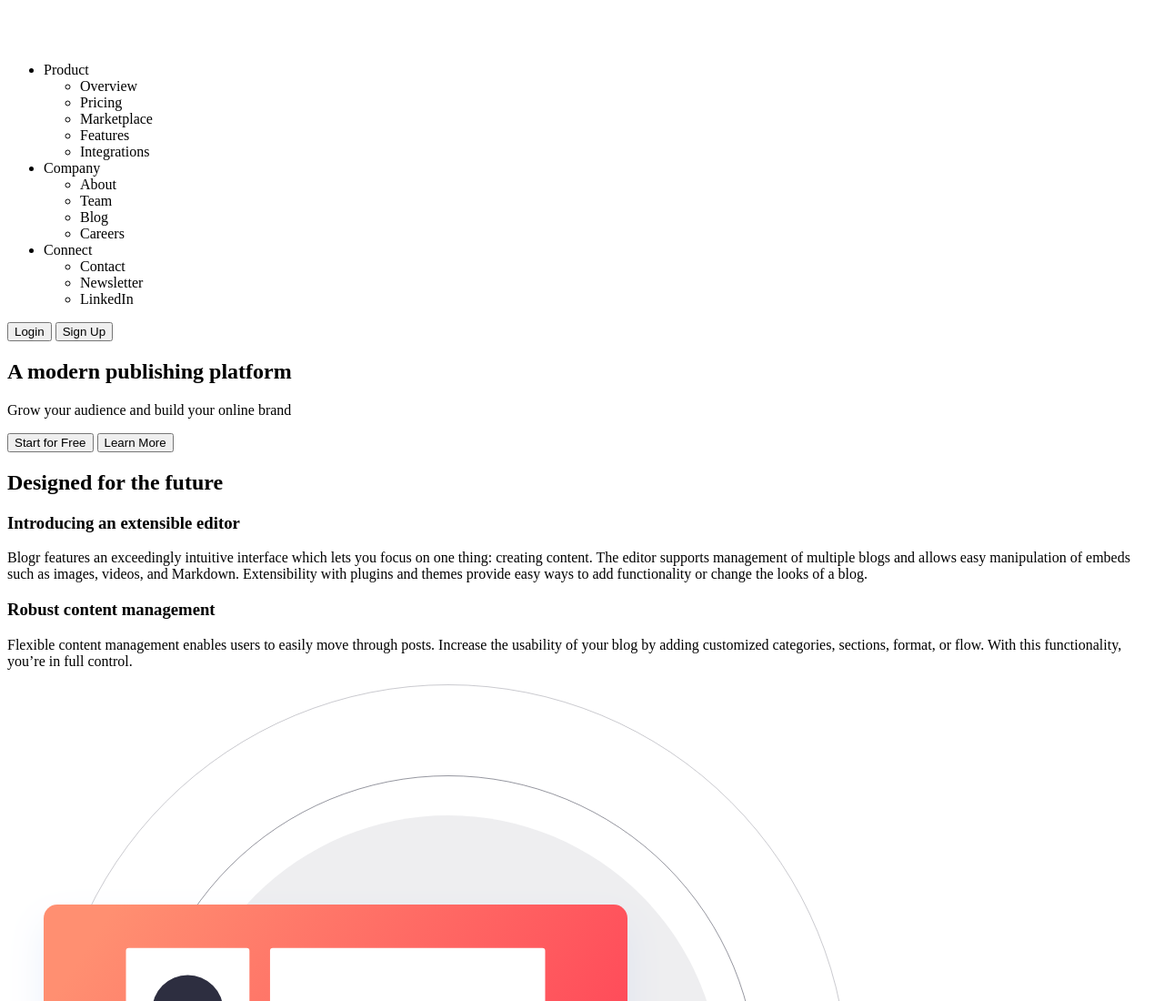
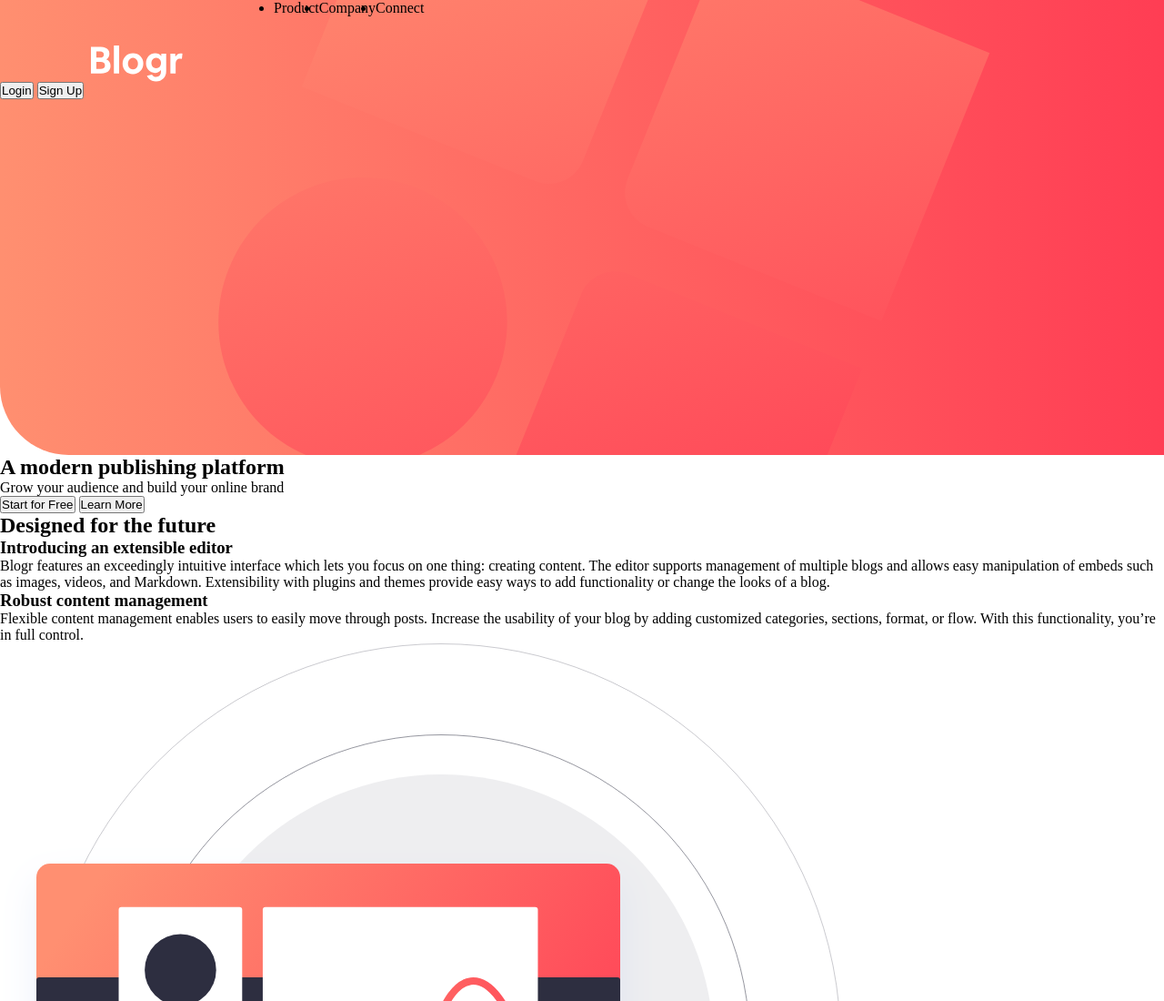
Before and after one commit to montgomeryrd/blogr-landing-page-main, a plain HTML site: page index.html in a window 1280 px wide. Shown: the top 1100 px of the page at 91% size. Drawn offline with Linux system fonts and the light colour scheme.

Commit message:
starting styling

```diff
--- a/index.html
+++ b/index.html
@@ -17,32 +17,32 @@
 </head>
 <body>
   <header>
-    <img src="./images/logo.svg" alt="Blogr Logo" />
     <nav>
       <ul>
+        <img src="./images/logo.svg" alt="Blogr Logo" />
         <li>Product</li>
-        <ul class="product-menu">
+        <!-- <ul class="product-menu">
           <li>Overview</li>
           <li>Pricing</li>
           <li>Marketplace</li>
           <li>Features</li>
           <li>Integrations</li>
-        </ul>
+        </ul> -->
 
         <li>Company</li>
-        <ul class="company-menu">
+        <!-- <ul class="company-menu">
           <li>About</li>
           <li>Team</li>
           <li>Blog</li>
           <li>Careers</li>
-        </ul>
+        </ul> -->
 
         <li>Connect</li>
-        <ul class="connect-menu">
+        <!-- <ul class="connect-menu">
           <li>Contact</li>
           <li>Newsletter</li>
           <li>LinkedIn</li>
-        </ul>
+        </ul> -->
       </ul>
     </nav>
     <button>Login</button>
--- a/styles.css
+++ b/styles.css
@@ -29,9 +29,39 @@
 
     /* background gradient intro/CTA mobile nav */
     --very-light-red: hsl(13, 100%, 72%);
-    --light-red: hsl(13, 100%, 72%);
+    --light-red: hsl(353, 100%, 62%);
 
     /* background gradient body */
     --very-dark-gray-blue: hsl(237, 17%, 21%);
     --very-dark-desaturated-blue: hsl(237, 23%, 32%);
 }
+
+*, *::before, *::after {
+    margin: 0;
+    padding: 0;
+    box-sizing: border-box;
+}
+
+html {
+    position: relative;
+    margin: 0 auto;
+    max-width: var(--desktop);
+}
+
+header {
+    background-image: url("./images/bg-pattern-intro.svg"), linear-gradient(to right, var(--very-light-red), var(--light-red));;
+    background-position: left;
+    background-size: 100%;
+    height: 500px;
+    border-bottom-left-radius: 20mm;
+}
+
+header img {
+    height: 40px;
+    margin: 50px 100px 0 100px;
+}
+
+nav ul {
+    display: flex;
+    flex-direction: row;
+}
```
